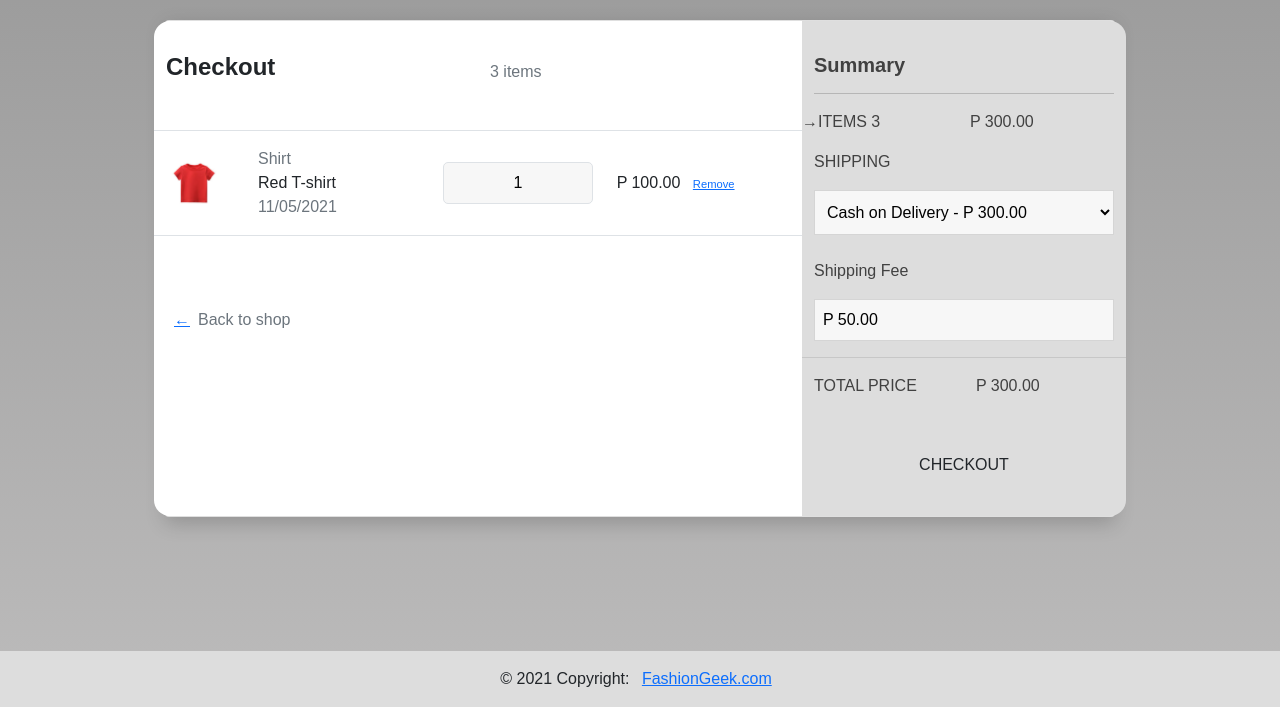
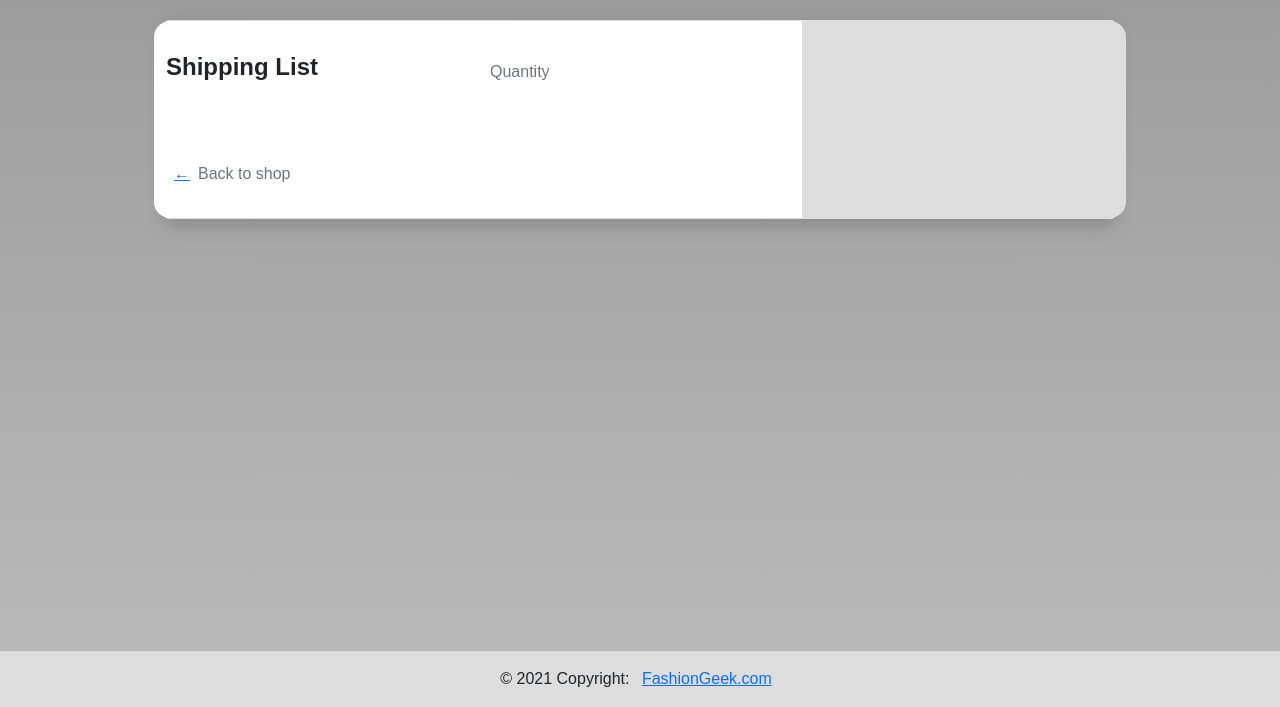
Before and after one commit to BSC-Dev-Training-2021/Ryan-Castro_BSC-TRAINEE-EXAM, a PHP site: page /orderlist.php in a window 1280 px wide. Shown: the part 93-800 px from the top of the page. Run offline with PHP 8.4, Linux system fonts and the light colour scheme; tables that the repository leaves empty or names only in its code hold one stand-in row (values such as "Sample post"); some libraries are stand-ins or nearby versions.

Commit message:
continue_exam2

```diff
--- a/css/style.css
+++ b/css/style.css
@@ -288,3 +288,13 @@
 .reset-btn{
     border-radius: 15px;
 }
+
+.deletebtn {
+    background: none;
+    color: inherit;
+    border: none;
+    padding: 0;
+    font: inherit;
+    cursor: pointer;
+    outline: inherit;
+}
--- a/orderlist.php
+++ b/orderlist.php
@@ -8,6 +8,15 @@
 $query = "SELECT * FROM productlist where Status = 'Shipping' ";
 
 $total = 0;
+
+$idarray[] = 0;
+
+if (isset($_POST["removesubmit[]"])) {
+    echo $_POST["remove[]"];
+}
+
+
+
 ?>
 <head>
     <link href="/your-path-to-fontawesome/css/fontawesome.css" rel="stylesheet">
@@ -30,7 +39,6 @@
 </head>
 <body>
 
-
 <div class="card">
 
     <div class="row">
@@ -38,12 +46,11 @@
             <div class="title">
                 <div class="row">
                     <div class="col">
-                        <h4><b>Checkout</b></h4>
+                        <h4><b>Shipping List</b></h4>
                     </div>
-                    <div class="col align-self-center text-right text-muted">3 items</div>
+                    <div class="col align-self-center text-right text-muted">Quantity</div>
                 </div>
             </div>
-
 
             <?php
                 if ($result = $conn->query($query)) {
@@ -56,6 +63,9 @@
                         $image = $row["Images"];
                         $quant = $row["Quantity"];
 
+                        $adding = 1;
+                        $idarray[$adding] = $row["ID"];
+                        echo $idarray[$adding];
 
 
                         $total = $total + $totalprice;
@@ -69,9 +79,10 @@
                                         ECHO  "<div class='row text-muted'>11/05/2021</div>";
                                 ECHO "</div>";
                                         ECHO  "<div class='col'> <input type='number' class='input-auto text-center border' value='". $quant ."' name='blackshirt' readonly> </div>";
-                                        ECHO  "<div class='col'>P ". $price ."<br>P ".$totalprice.".00 <a href=''><span class='close'>Remove</span></a></div>";
+                                        ECHO  "<div class='col'>P ". $price ."<br>P ".$totalprice.".00 <a href='removing.php?id=". $idarray[$adding] ."'><span class='close'>Remove</span></a></div>";
                             ECHO  "</div>";
                         ECHO "</div>";
+                        $adding++;
                     }
 
                  /*freeresultset*/
@@ -79,42 +90,10 @@
                  }
             ?>
 
-            <div class="row border-top border-bottom">
-                <div class="row main align-items-center">
-                    <div class="col-2"><img class="img-fluid" src="images/redt.jfif"></div>
-                    <div class="col">
-                        <div class="row text-muted">Shirt</div>
-                        <div class="row">Red T-shirt</div>
-                        <div class="row text-muted">11/05/2021</div>
-                    </div>
-                    <div class="col"> <input type="number" class="input-auto text-center border" value="1" > </div>
-                    <div class="col">P 100.00 <a href=""><span class="close">Remove</span></a></div>
-                </div>
-            </div>
-
             <div class="back-to-shop"><a href="#">&leftarrow;</a><span class="text-muted">Back to shop</span></div>
         </div>
         <div class="col-md-4 summary">
-            <div>
-                <h5><b>Summary</b></h5>
-            </div>
-            <hr>
-            <div class="row">
-                <div class="col" style="padding-left:0;">&rightarrow;ITEMS 3</div>
-                <div class="col text-right">P 300.00</div>
-            </div>
-            <form>
-                <p>SHIPPING</p>
-                <select>
-                    <option class="text-muted">Cash on Delivery - P 300.00</option>
-                    <option class="text-muted">Credit Card - P 300.00</option>
-                </select>
-                <p><br>Shipping Fee</p> <input value="P 50.00" readonly>
-            </form>
-            <div class="row" style="border-top: 1px solid rgba(0,0,0,.1); padding: 2vh 0;">
-                <div class="col">TOTAL PRICE</div>
-                <div class="col text-right">P 300.00</div>
-            </div> <button class="btn">CHECKOUT</button>
+
         </div>
     </div>
 </div>
--- a/selectorder.php
+++ b/selectorder.php
@@ -254,7 +254,7 @@
                 <div class="col">
                     <form class="align-items-left" action="" method="post">
                         <input type="number" name="resetme" value="1" hidden readonly>
-                        <input class="reset-btn" type="submit" value="Reset">
+                        <input class="btn" type="submit" value="Reset">
                     </form>
                 </div>
 
@@ -331,7 +331,7 @@
                         }
                     ?>
                 </div>
-            </div> <form action="" method="post"> <button name="checkoutbt" class="btn">CHECKOUT</button></form>
+            </div> <form action="" method="post"> <button name="checkoutbt" class="btn">PRE-ORDER</button></form>
 
         </div>
     </div>
```
Also changed, not shown: myaccount.php (+7 -14 lines), qwe.php (deleted, +0 -25 lines), remove2.php (added, +32 -0 lines), removing.php (added, +32 -0 lines).
